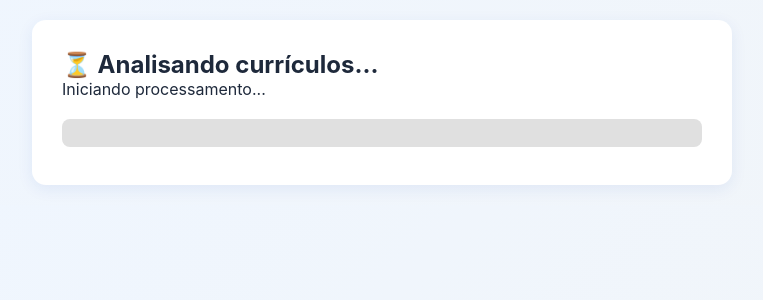
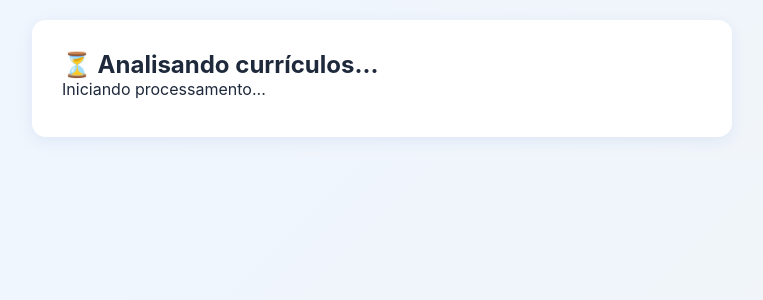
Before and after one commit to guiga22072000-bot/Triagemcurriculoq, a Flask app: template templates/progresso.html in a window 1280 px wide. Shown: the top 300 px of the page, without its empty margins (258-1021 px from the left). Run offline with Flask 3, Linux system fonts and the light colour scheme; the template is opened without the code that fills it: most values are stand-ins (such as "Sample title", 1, 10 or a date in 2020).

Commit message:
Update style.css

```diff
--- a/static/style.css
+++ b/static/style.css
@@ -256,18 +256,3 @@ th {
   font-size: 12px;
   word-break: break-all;
 }
-.progress-bar-wrapper {
-  background: #e0e0e0;
-  border-radius: 8px;
-  height: 28px;
-  width: 100%;
-  margin-top: 20px;
-  overflow: hidden;
-}
-
-.progress-bar-fill {
-  height: 100%;
-  background: linear-gradient(90deg, #1F4E79, #2e86de);
-  border-radius: 8px;
-  transition: width 0.6s ease;
-}
```
